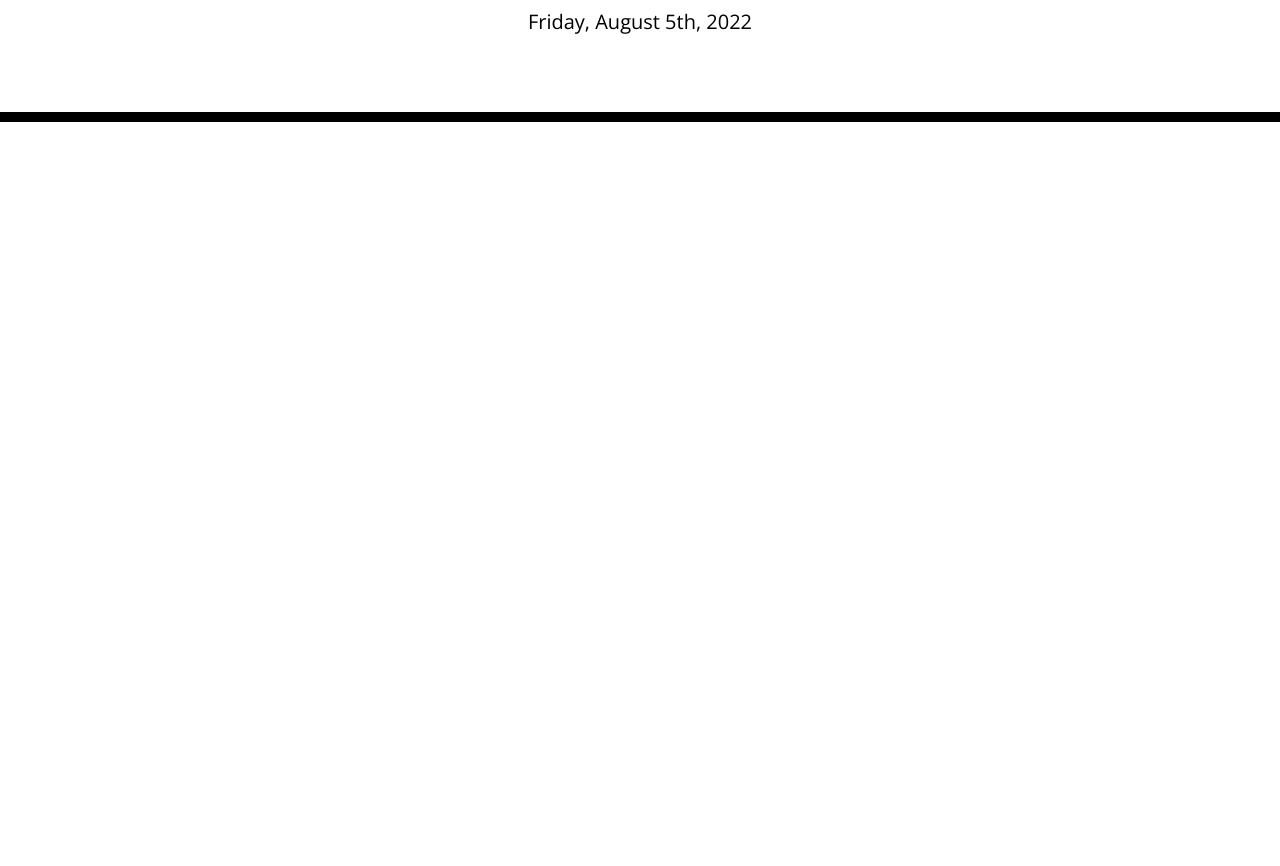
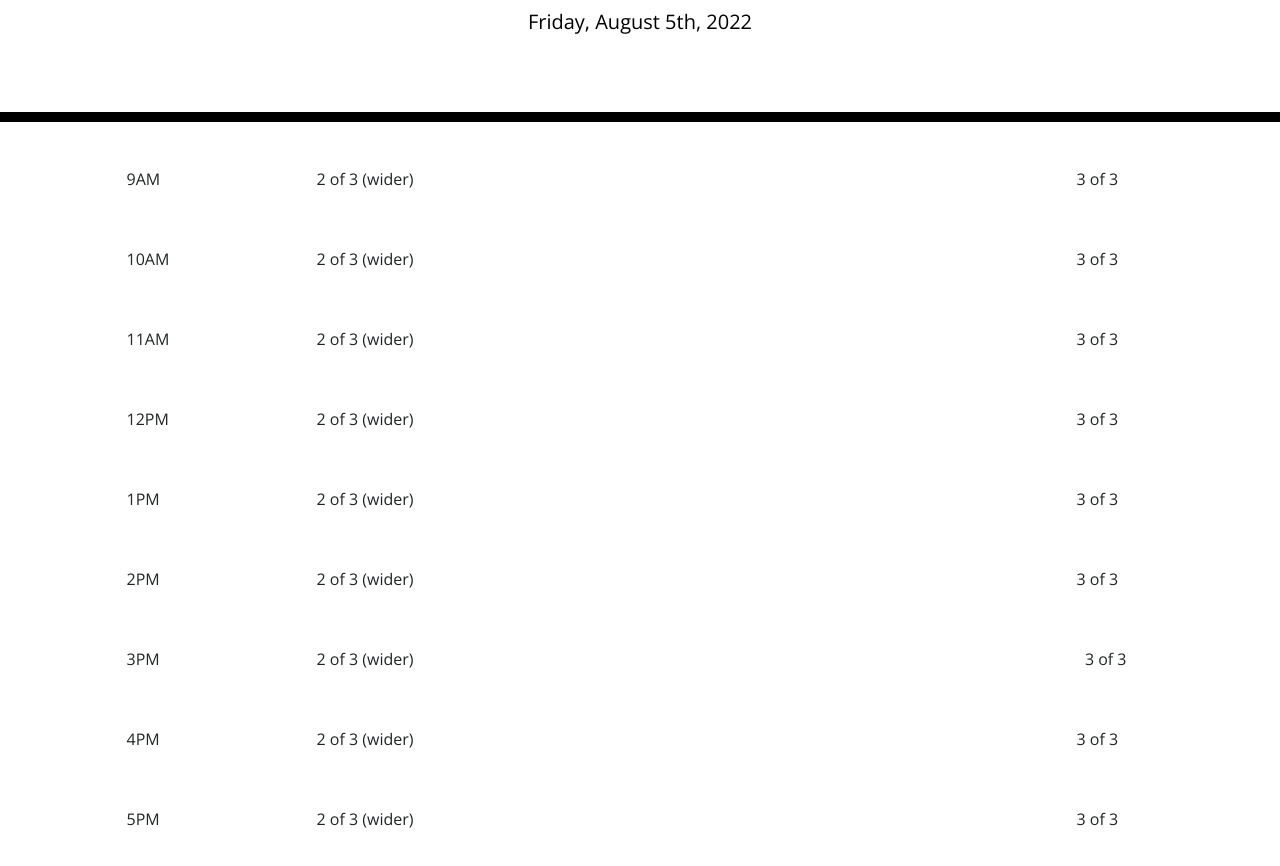
Before and after one commit to drewrvaz/Daily-Planner, a plain HTML site: page index.html in a window 1280 px wide. Shown: the part 182-1048 px from the top of the page. Before the commit the page ends 800 px from the top, so only its background shows below. Drawn offline with nearby package versions, Linux system fonts and the light colour scheme.

Commit message:
Added 8 rows with columns for business hours on the calendar

```diff
--- a/index.html
+++ b/index.html
@@ -30,6 +30,113 @@
     </header>
     <div class="container">
       <!-- Timeblocks go here -->
+      <div class="row">
+        <div class="col">
+          9AM
+        </div>
+        <div class="col-8">
+          2 of 3 (wider)
+        </div>
+        <div class="col">
+          3 of 3
+        </div>
+      </div>
+
+      <div class="row">
+        <div class="col">
+          10AM
+        </div>
+        <div class="col-8">
+          2 of 3 (wider)
+        </div>
+        <div class="col">
+          3 of 3
+        </div>
+      </div>
+
+      <div class="row">
+        <div class="col">
+          11AM
+        </div>
+        <div class="col-8">
+          2 of 3 (wider)
+        </div>
+        <div class="col">
+          3 of 3
+        </div>
+      </div>
+
+      <div class="row">
+        <div class="col">
+          12PM
+        </div>
+        <div class="col-8">
+          2 of 3 (wider)
+        </div>
+        <div class="col">
+          3 of 3
+        </div>
+      </div>
+
+      <div class="row">
+        <div class="col">
+          1PM
+        </div>
+        <div class="col-8">
+          2 of 3 (wider)
+        </div>
+        <div class="col">
+          3 of 3
+        </div>
+      </div>
+
+      <div class="row">
+        <div class="col">
+          2PM
+        </div>
+        <div class="col-8">
+          2 of 3 (wider)
+        </div>
+        <div class="col">
+          3 of 3
+        </div>
+      </div>
+
+      <div class="row">
+        <div class="col">
+          3PM
+        </div>
+        <div class="col-8">
+          2 of 3 (wider)
+        </div>
+        <div class="col">
+            3 of 3
+        </div>
+      </div>
+
+      <div class="row">
+        <div class="col">
+          4PM
+        </div>
+        <div class="col-8">
+          2 of 3 (wider)
+        </div>
+        <div class="col">
+          3 of 3
+        </div>
+      </div>
+
+      <div class="row">
+        <div class="col">
+          5PM
+        </div>
+        <div class="col-8">
+          2 of 3 (wider)
+        </div>
+        <div class="col">
+          3 of 3
+        </div>
+      </div>
     </div>
 
     <script src="https://cdnjs.cloudflare.com/ajax/libs/jquery/3.2.1/jquery.min.js"></script>
```
